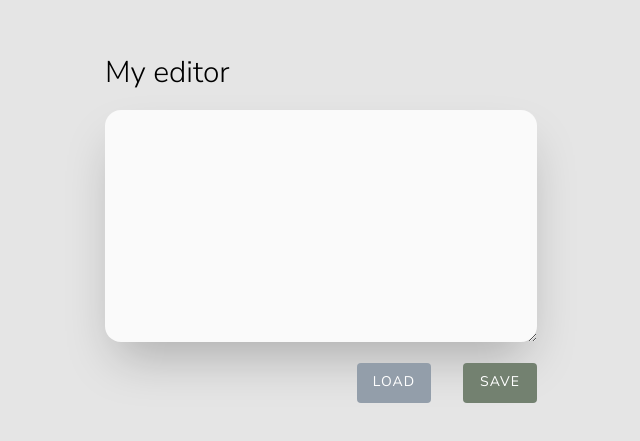
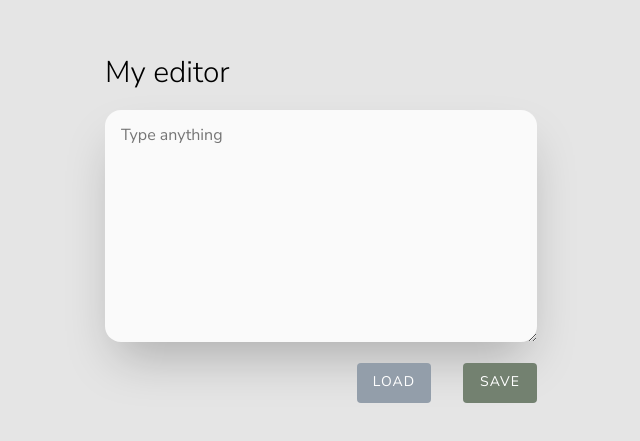
Before and after one commit to haciajulia/simple-editor, a website built with webpack: page src/pages/index.html in a window 1280 px wide. Shown: the part 173-614 px from the top of the page, 319-959 px from the left. Built offline with nearby package versions, Linux system fonts and the light colour scheme.

Commit message:
script added

```diff
--- a/src/js/index.js
+++ b/src/js/index.js
@@ -6,4 +6,17 @@ import '../scss/main.scss';
 
 /* place your code below */
 
-console.log('HELLO 🚀')
+
+const textarea = document.querySelector('.textarea--js');
+const save = document.querySelector('.save--js');
+const load = document.querySelector('.load--js');
+
+save.addEventListener('click', (e) => {
+    e.preventDefault();
+    localStorage.setItem ('entry', textarea.value);
+})
+
+load.addEventListener('click', (e) => {
+    e.preventDefault();
+    textarea.value = localStorage.getItem('entry');
+})
--- a/src/pages/index.html
+++ b/src/pages/index.html
@@ -11,11 +11,13 @@
 <body>
   <main>
     <h1 class="header">My editor</h1>
-    <textarea class="text entry--js" name="" id="" cols="30" rows="10"></textarea>
-    <div class="flex">
-    <button class="button load--js">load</button>
-    <button class="button button--green save--js">save</button>
-  </div>
+    <form>
+      <textarea class="textarea textarea--js" aria-label= "Type anything" placeholder= "Type anything" name="" id="" cols="30" rows="10"></textarea>
+      <div class="flex">
+        <button class="button load--js">load</button>
+        <button class="button button--green save--js">save</button>
+      </div>
+    </form>
   </main>
 
 </body>
--- a/src/scss/main.scss
+++ b/src/scss/main.scss
@@ -18,7 +18,7 @@ font-weight: 300;
 
 }
 
-.text {
+.textarea {
 width: 50vh;
 height: 25vh;
 border: none;
```
